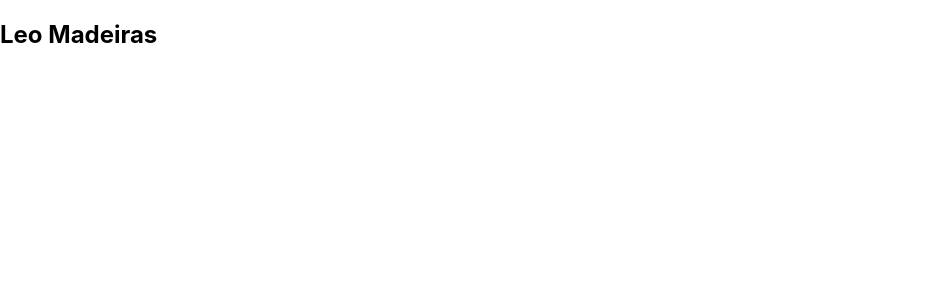
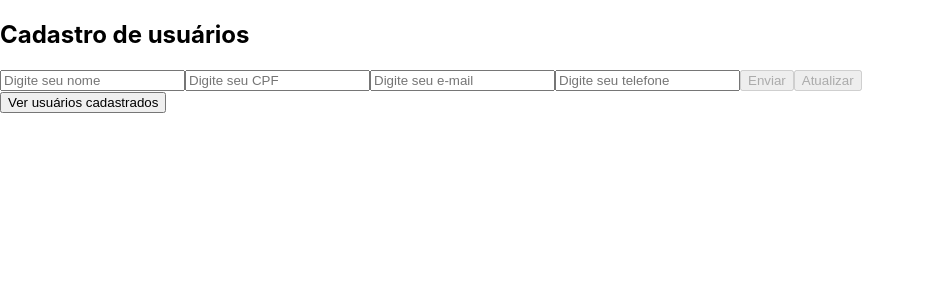
Before and after one commit to alvescesar/leo-madeiras-challenge, a React (Create React App) app: page / in a window 1280 px wide. Shown: the top 300 px of the page, without its empty margins (0-925 px from the left). Built offline with nearby package versions, Linux system fonts and the light colour scheme; the HTML template or start-up script is replaced by a standard one.

Commit message:
Browser router configured

```diff
--- a/src/App.js
+++ b/src/App.js
@@ -1,11 +1,17 @@
-function App() {
+import { BrowserRouter as Router, Switch, Route } from 'react-router-dom';
+import Provider from './context/Provider';
+
+import { Home, Directory } from './pages';
+
+export default function App() {
   return (
-    <section>
-      <header>
-        <h1>Leo Madeiras</h1>
-      </header>
-    </section>
+    <Provider>
+      <Router>
+        <Switch>
+          <Route exact path="/" component={Home} />
+          <Route path="/directory" component={Directory} />
+        </Switch>
+      </Router>
+    </Provider>
   );
 }
-
-export default App;
--- /dev/null
+++ b/src/pages/index.js
@@ -0,0 +1,4 @@
+import Home from './Home';
+import Directory from './Directory';
+
+export { Home, Directory };
```
